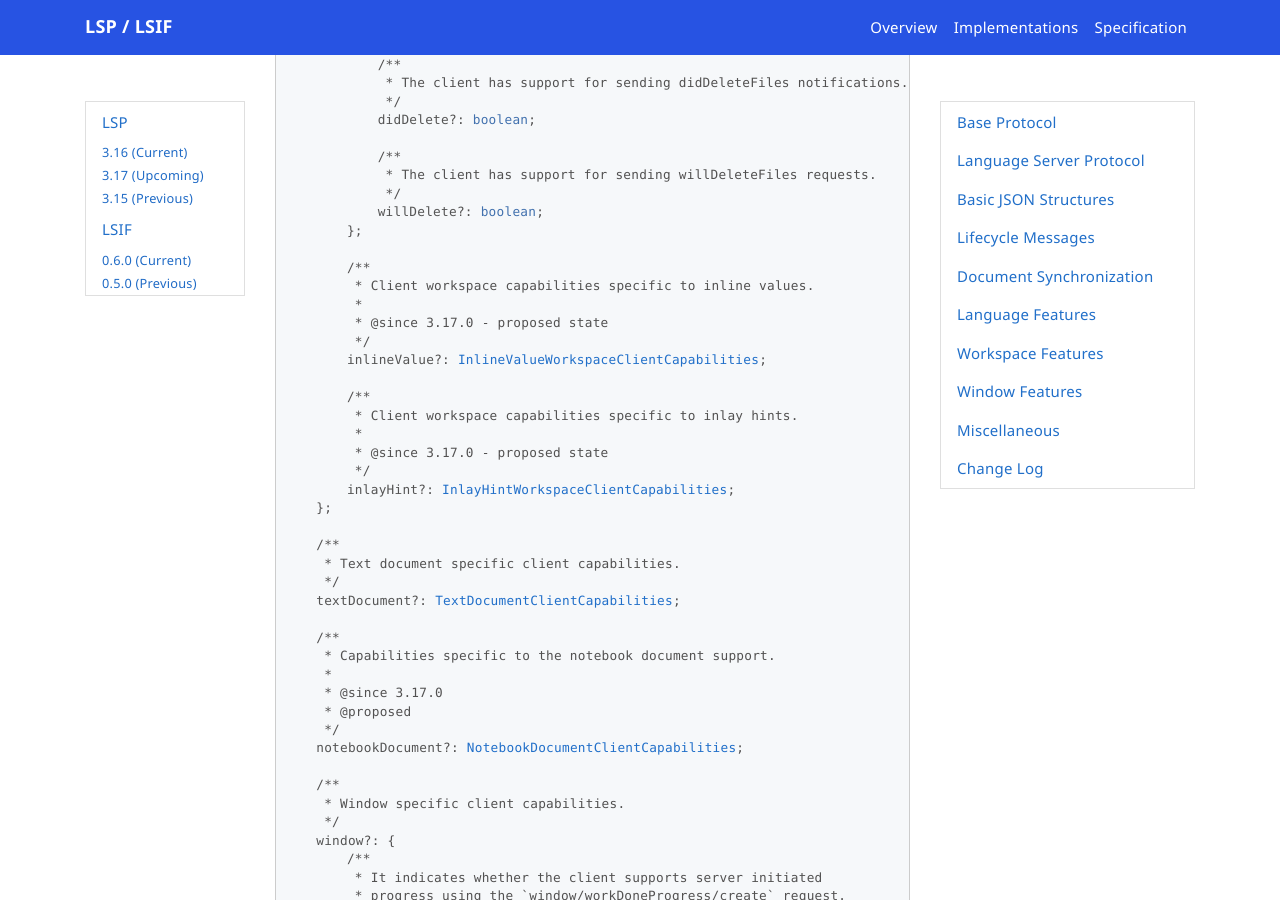
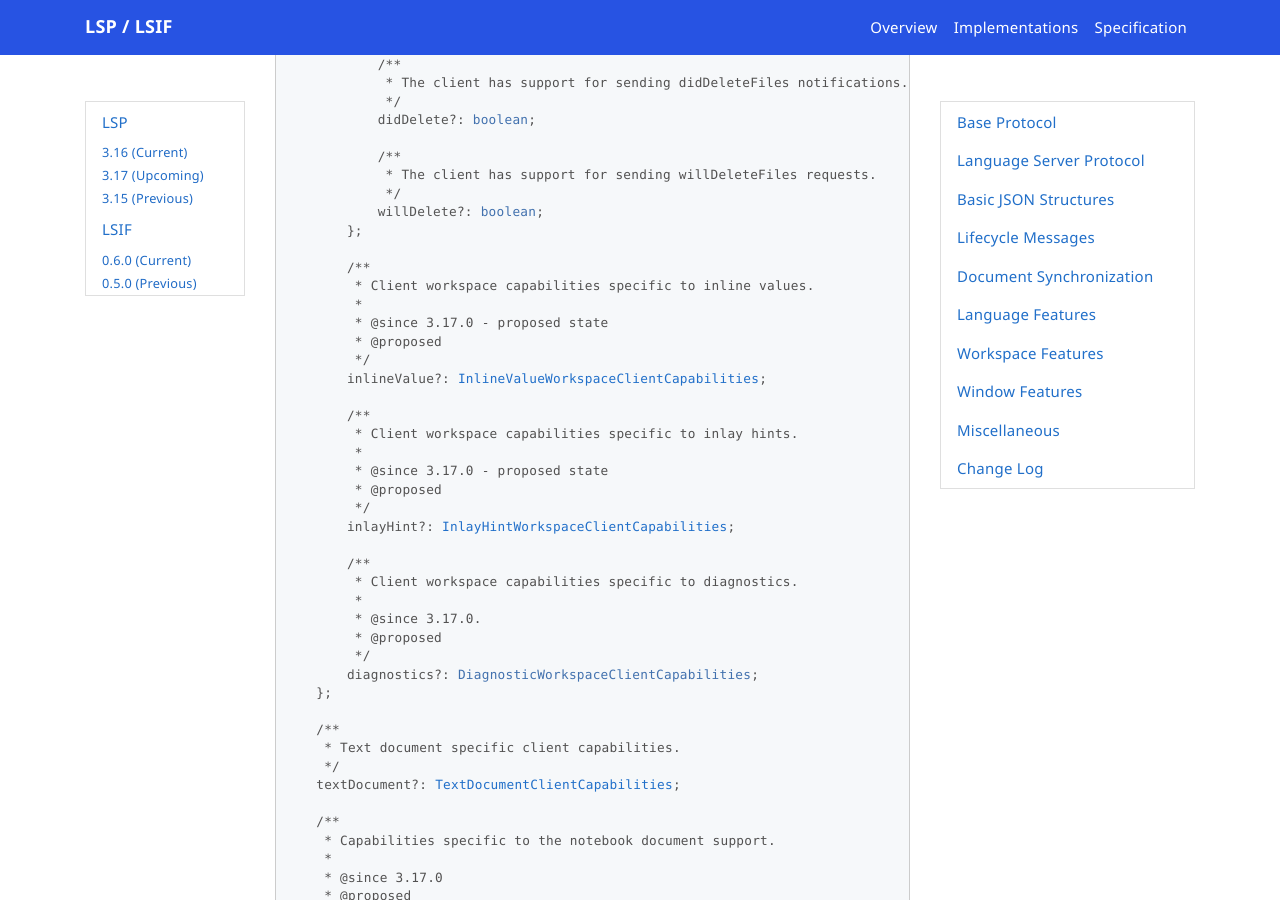
Before and after one commit to microsoft/language-server-protocol, a Jekyll site: the page built from _specifications/lsp/3.17/specification.md, in a window 1280 px wide and 900 px high, scrolled down 48804 px. Built offline with Jekyll 4.4.1, drawn with Linux system fonts in a browser that asks for light colours; nearby versions of some CDN libraries; emoji names are drawn with the system emoji font; comment, search, counter and statistics services are not loaded; some of the changed text lies outside the part shown.

Commit message:
Added DiagnosticWorkspaceClientCapabilities

````diff
--- a/_specifications/lsp/3.17/general/initialize.md
+++ b/_specifications/lsp/3.17/general/initialize.md
@@ -439,6 +439,7 @@ interface ClientCapabilities {
 		 * Client workspace capabilities specific to inline values.
 		 *
 		 * @since 3.17.0 - proposed state
+		 * @proposed
 		 */
 		inlineValue?: InlineValueWorkspaceClientCapabilities;
 
@@ -446,8 +447,17 @@ interface ClientCapabilities {
 		 * Client workspace capabilities specific to inlay hints.
 		 *
 		 * @since 3.17.0 - proposed state
+		 * @proposed
 		 */
 		inlayHint?: InlayHintWorkspaceClientCapabilities;
+
+		/**
+		 * Client workspace capabilities specific to diagnostics.
+		 *
+		 * @since 3.17.0.
+		 * @proposed
+		 */
+		diagnostics?: DiagnosticWorkspaceClientCapabilities;
 	};
 
 	/**
--- a/_specifications/lsp/3.17/language/pullDiagnostics.md
+++ b/_specifications/lsp/3.17/language/pullDiagnostics.md
@@ -12,14 +12,15 @@ _Client Capability_:
 
 ```typescript
 /**
+ * Client capabilities specific to diagnostic pull requests.
+ *
  * @since 3.17.0
  * @proposed
  */
 export type DiagnosticClientCapabilities = {
 	/**
-	 * Whether implementation supports dynamic registration. If this is
-	 * set to `true` the client supports the new
-	 * `(TextDocumentRegistrationOptions & StaticRegistrationOptions)`
+	 * Whether implementation supports dynamic registration. If this is set to `true`
+	 * the client supports the new `(TextDocumentRegistrationOptions & StaticRegistrationOptions)`
 	 * return value for the corresponding server capability as well.
 	 */
 	dynamicRegistration?: boolean;
@@ -470,6 +471,45 @@ export type WorkspaceDiagnosticReportPartialResult = {
 
 The `workspace/diagnostic/refresh` request is sent from the server to the client. Servers can use it to ask clients to refresh all needed document and workspace diagnostics. This is useful if a server detects a project wide configuration change which requires a re-calculation of all diagnostics.
 
+_Client Capability_:
+
+* property name (optional): `workspace.diagnostics`
+* property type: `DiagnosticWorkspaceClientCapabilities` defined as follows:
+
+<div class="anchorHolder"><a href="#diagnosticWorkspaceClientCapabilities" name="diagnosticWorkspaceClientCapabilities" class="linkableAnchor"></a></div>
+
+
+```typescript
+/**
+ * Workspace client capabilities specific to diagnostic pull requests.
+ *
+ * @since 3.17.0
+ * @proposed
+ */
+export type DiagnosticWorkspaceClientCapabilities = {
+	/**
+	 * Whether the client implementation supports a refresh request sent from
+	 * the server to the client.
+	 *
+	 * Note that this event is global and will force the client to refresh all
+	 * inlay hints currently shown. It should be used with absolute care and
+	 * is useful for situation where a server for example detects a project wide
+	 * change that requires such a calculation.
+	 */
+	refreshSupport?: boolean;
+};
+```
+
+_Request_:
+* method: `workspace/diagnostic/refresh`
+* params: none
+
+_Response_:
+
+* result: void
+* error: code and message set in case an exception happens during the 'workspace/diagnostic/refresh' request
+
+
 ##### Implementation Considerations
 
 Generally the language server specification doesn't enforce any specific client implementation since those usually depend on how the client UI behaves. However since diagnostics can be provided on a document and workspace level here are some tips:
````
